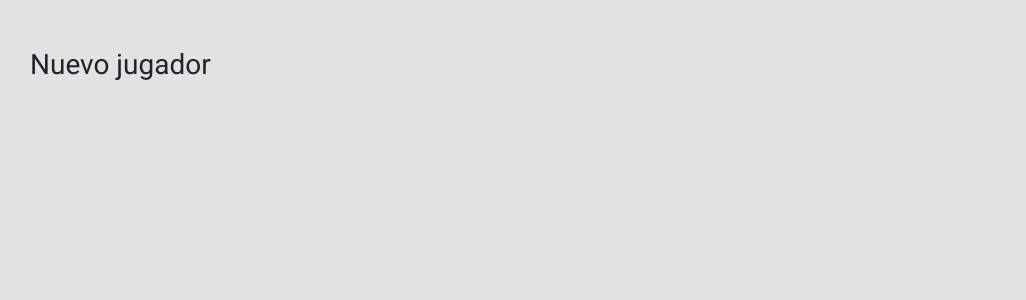
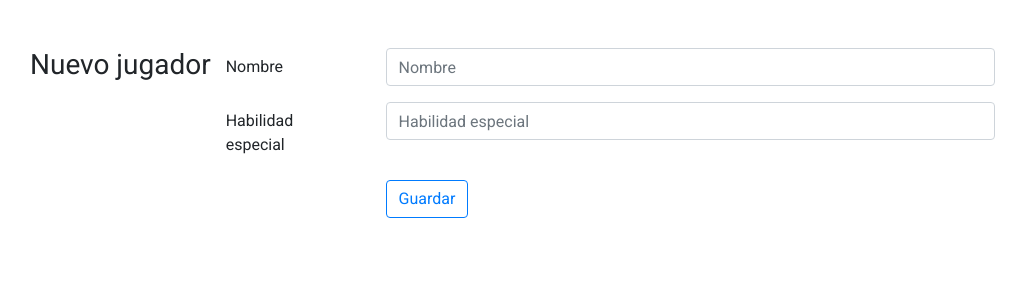
Before and after one commit to EuronGreyjoy91/Futbolin, an Angular app: page /jugador in a window 1280 px wide. Shown: the top 300 px of the page, without its empty margins (40-1066 px from the left). Built offline with nearby package versions, Linux system fonts and the light colour scheme.

Commit message:
Inicio del formulario de jugador

```diff
--- a/src/app/app.module.ts
+++ b/src/app/app.module.ts
@@ -1,6 +1,7 @@
 import { BrowserModule } from '@angular/platform-browser';
 import { NgModule } from '@angular/core';
 import { HttpClientModule } from '@angular/common/http';
+import { FormsModule, ReactiveFormsModule } from '@angular/forms';
 
 import { AppComponent } from './app.component';
 import { HomeComponent } from './components/home/home.component';
@@ -22,6 +23,8 @@ import { JugadorFormComponent } from './components/jugador-form/jugador-form.com
   imports: [
     BrowserModule,
     HttpClientModule,
+    FormsModule,
+    ReactiveFormsModule,
     APP_ROUTING
   ],
   providers: [],
--- a/src/app/components/jugador-form/jugador-form.component.html
+++ b/src/app/components/jugador-form/jugador-form.component.html
@@ -2,6 +2,47 @@
     <div class = "row">
         <h3>Nuevo jugador</h3>
         <div class = "col">
+            <form [formGroup] = "formulario" (ngSubmit) = "guardarJugador()">
+                <div class="form-group row">
+                  <label class="col-2 col-form-label">Nombre</label>
+                  <div class="col-8">
+
+                    <input class="form-control"
+                           type="text"
+                           placeholder="Nombre"
+                           formControlName="nombre">
+                <!--
+                   <div *ngIf="forma.get('nombreCompleto.nombre').errors?.required" class = "form-control-feedback">
+                       El nombre es necesario.
+                   </div>
+
+                   <div *ngIf="forma.get('nombreCompleto.nombre').errors?.minlength" class = "form-control-feedback">
+                      Minimo 3 caracteres
+                   </div>
+                   -->
+                  </div>
+                </div>
+
+                <div class="form-group row">
+                  <label class="col-2 col-form-label">Habilidad especial</label>
+                    <div class="col-md-8">
+                        <input
+                            placeholder = "Habilidad especial"
+                            class = "form-control"
+                            formControlName="habilidadEspecial"
+                            type = "text" />
+                    </div>
+                </div>
+
+              <div class="form-group row">
+                <label class="col-2 col-form-label">&nbsp;</label>
+                <div class="input-group col-md-8">
+                  <button type="submit" class="btn btn-outline-primary">
+                    Guardar
+                  </button>
+                </div>
+              </div>
+            </form>
         </div>
     </div>
 </div>
--- a/src/app/components/jugador-form/jugador-form.component.ts
+++ b/src/app/components/jugador-form/jugador-form.component.ts
@@ -1,4 +1,5 @@
 import { Component, OnInit } from '@angular/core';
+import { FormGroup, FormControl, Validators } from "@angular/forms";
 
 @Component({
   selector: 'app-jugador-form',
@@ -7,9 +8,25 @@ import { Component, OnInit } from '@angular/core';
 })
 export class JugadorFormComponent implements OnInit {
 
+  private formulario:FormGroup;
+
   constructor() { }
 
   ngOnInit() {
+
+      this.formulario = new FormGroup({
+          'nombre': new FormControl("", [
+                                        Validators.required
+                                    ]),
+          'habilidadEspecial' :new FormControl("", [
+                                        Validators.required
+                                    ]),
+      });
+
+  }
+
+  guardarJugador(){
+      console.log(this.formulario);
   }
 
 }
--- a/src/styles.css
+++ b/src/styles.css
@@ -1,8 +1,4 @@
 /* You can add global styles to this file, and also import other style files */
-html, body{
-    background-color: #e2e2e2;
-}
-
 body{
     font-family: 'Roboto', sans-serif;
 }
```
